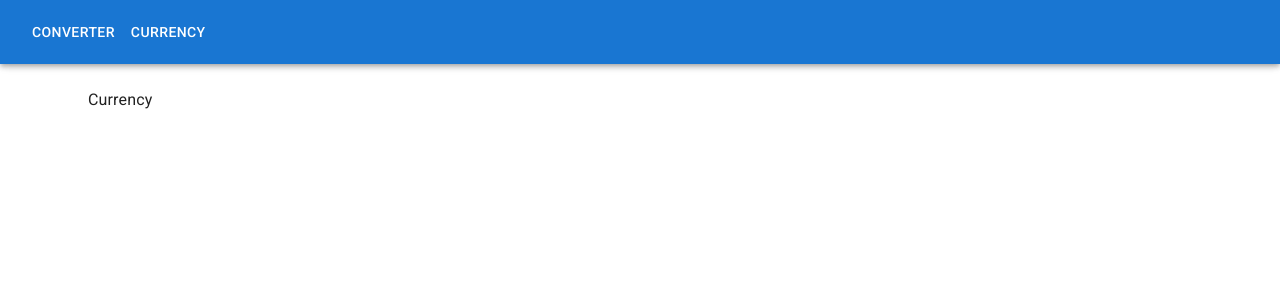
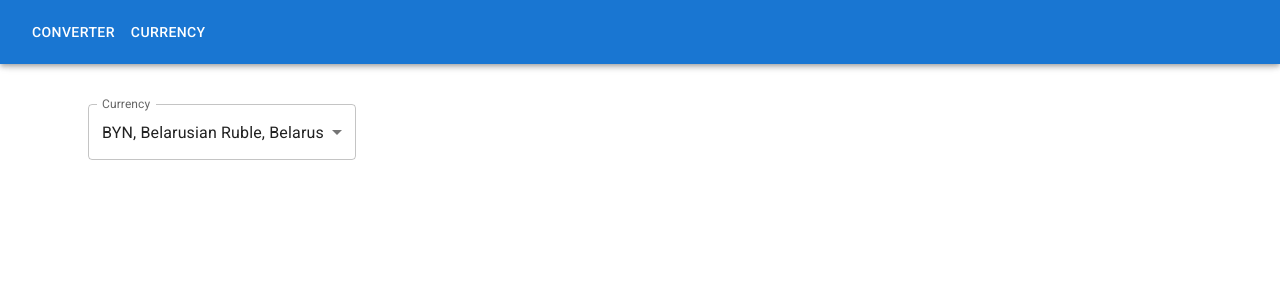
Before and after one commit to Nozeil/curency-converter, a React app in the folder app/: page /currency in a window 1280 px wide. Shown: the top 300 px of the page. Built offline with nearby package versions, Linux system fonts and the light colour scheme; the HTML template or start-up script is replaced by a standard one.

Commit message:
feat: implement currency select component

```diff
--- a/app/src/components/pages/Currency.tsx
+++ b/app/src/components/pages/Currency.tsx
@@ -1,3 +1,31 @@
+import { SUPPORTED_CURRENCIES } from '@/main.constants';
+import MenuItem from '@mui/material/MenuItem';
+import TextField from '@mui/material/TextField';
+
+const LABEL = 'Currency';
+
+function CurrencySelect() {
+  return (
+    <TextField
+      id="outlined-select-currency"
+      select
+      margin="normal"
+      label={LABEL}
+      defaultValue="BYN"
+    >
+      {SUPPORTED_CURRENCIES.map((item) => (
+        <MenuItem key={item.code} value={item.code}>
+          {`${item.code}, ${item.name}, ${item.country}`}
+        </MenuItem>
+      ))}
+    </TextField>
+  );
+}
+
 export function Currency() {
-  return <div>Currency</div>;
+  return (
+    <section>
+      <CurrencySelect />
+    </section>
+  );
 }
```
